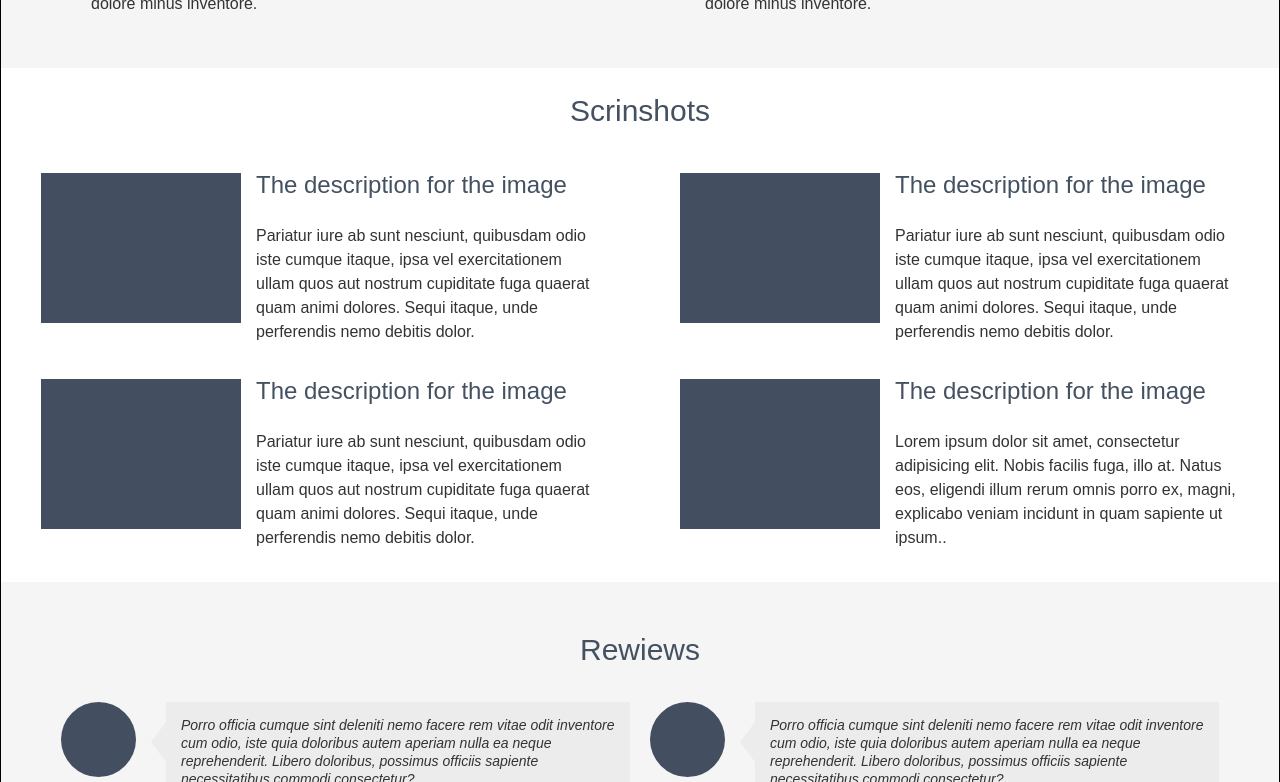
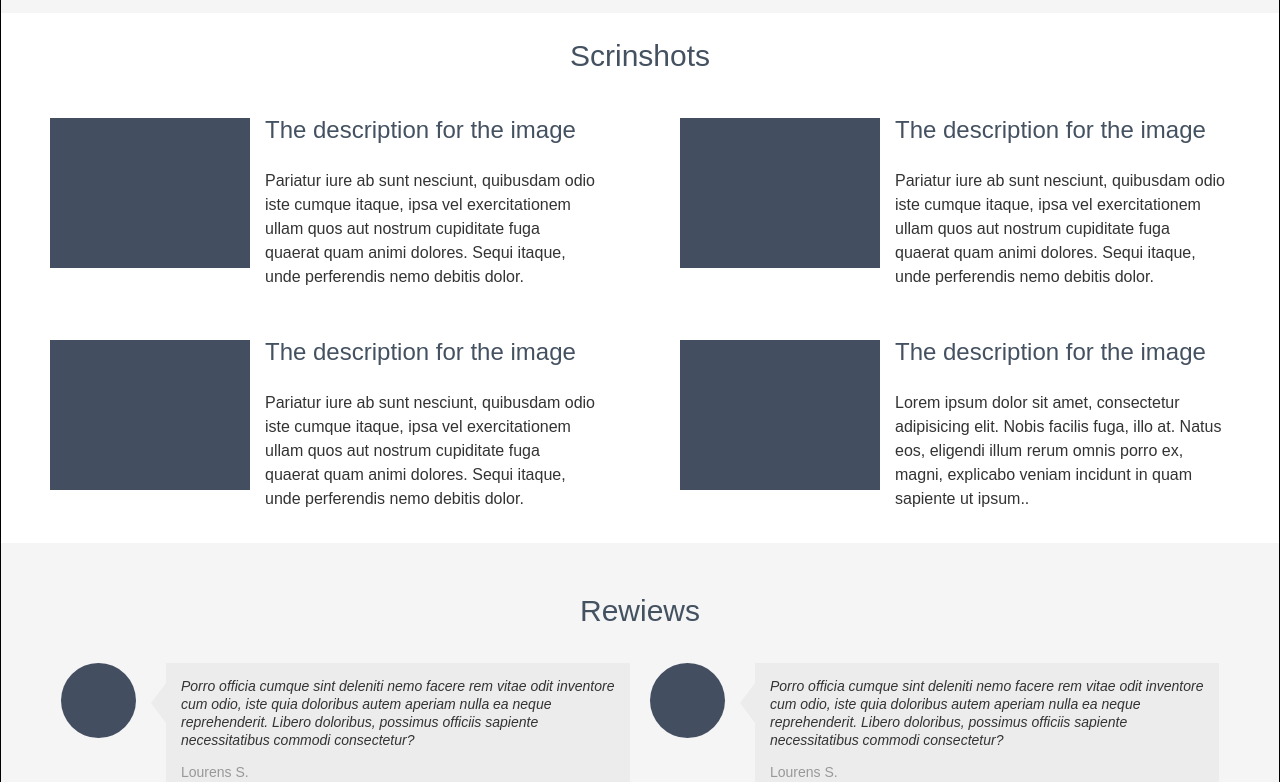
Before and after one commit to PavelBelove/Html5_CSS3_homework1, a plain HTML site: page index.html in a window 1280 px wide. Shown: the part 1170-1952 px from the top of the page. Drawn offline with Linux system fonts and the light colour scheme.

Commit message:
Переделал блок scrinshots
Убрал лишние обертки

```diff
--- a/index.html
+++ b/index.html
@@ -30,7 +30,7 @@
                     <p>Pariatur iure ab sunt nesciunt, quibusdam odio iste cumque itaque, ipsa vel exercitationem ullam quos aut nostrum cupiditate fuga quaerat quam animi dolores. Sequi itaque, unde perferendis nemo debitis dolor.</p>
                 </article>
 
-                <video width="400" height="300" controls poster="video/The-Slow-Dock.jpg">
+                <video width="430" height="245" controls poster="video/The-Slow-Dock.jpg">
 
                     <source src="video/The-Slow-Dock.mp4" type='video/mp4; codecs="avc1.42E01E, mp4a.40.2"'>
                     <source src="video/The-Slow-Dock.webm" type='video/webm; codecs="vp8, vorbis"'>
@@ -58,7 +58,7 @@
             <section class="scrinshots">
                 <h2>Scrinshots</h2>
                 <div class="wrapper">
-                    <div>
+
                     <figure>
                         <img src="img/fig_image.jpg" alt="Fig">
                         <figcaption>
@@ -73,9 +73,9 @@
                             <p>Pariatur iure ab sunt nesciunt, quibusdam odio iste cumque itaque, ipsa vel exercitationem ullam quos aut nostrum cupiditate fuga quaerat quam animi dolores. Sequi itaque, unde perferendis nemo debitis dolor.</p>
                         </figcaption>
                     </figure>
-                    </div>
 
-                    <div>
+
+
                     <figure>
                         <img src="img/fig_image.jpg" alt="Fig">
                         <figcaption>
@@ -91,7 +91,7 @@
                         </figcaption>
                     </figure>
                 </div>
-                </div>
+
 
             </section>
             <section class="reviews">
--- a/scss/scrinshots.scss
+++ b/scss/scrinshots.scss
@@ -6,6 +6,8 @@
 
     .wrapper {
         display: flex;
+        flex-wrap: wrap;
+        justify-content: center;
     }
 
 
@@ -13,6 +15,7 @@
     figure {
         display: flex;
         align-content: flex-start;
+         max-width: 550px;
     }
 
     figcaption {
```
Also changed, not shown: css/style.css, 1 other file. Lines whose indentation alone changed are shown as unchanged.
